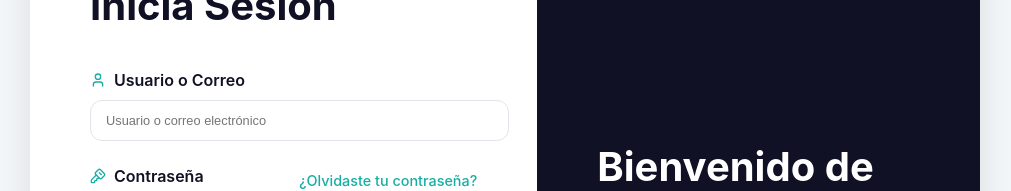
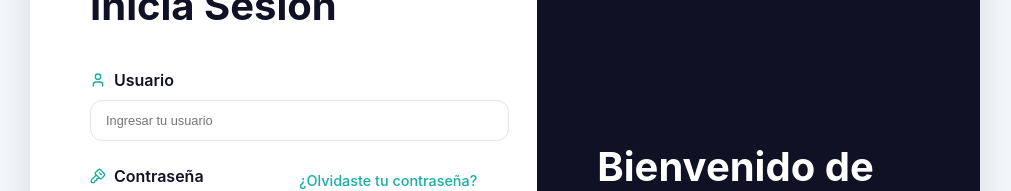
Before and after one commit to iAngie28/ecommerce, a React (Create React App) app in the folder frontend/: page /login in a window 1280 px wide. Shown: the part 251-442 px from the top of the page, without its empty margins (135-1146 px from the left). Built offline with nearby package versions, Linux system fonts and the light colour scheme.

Commit message:
cambio de placeholder

```diff
--- a/frontend/src/components/Login.js
+++ b/frontend/src/components/Login.js
@@ -44,13 +44,13 @@ function Login() {
                         <div className="input-group">
                             <label htmlFor="usuario-input" className="label-with-icon">
                                 <User size={16} />
-                                Usuario o Correo
+                                Usuario
                             </label>
                             <input
                                 //type="email"
                                 id="usuario-input"
                                 type="text"
-                                placeholder="Usuario o correo electrónico"
+                                placeholder="Ingresar tu usuario"
                                 value={user}
                                 onChange={e => setUser(e.target.value)}
                                 required //obligatorio
```
